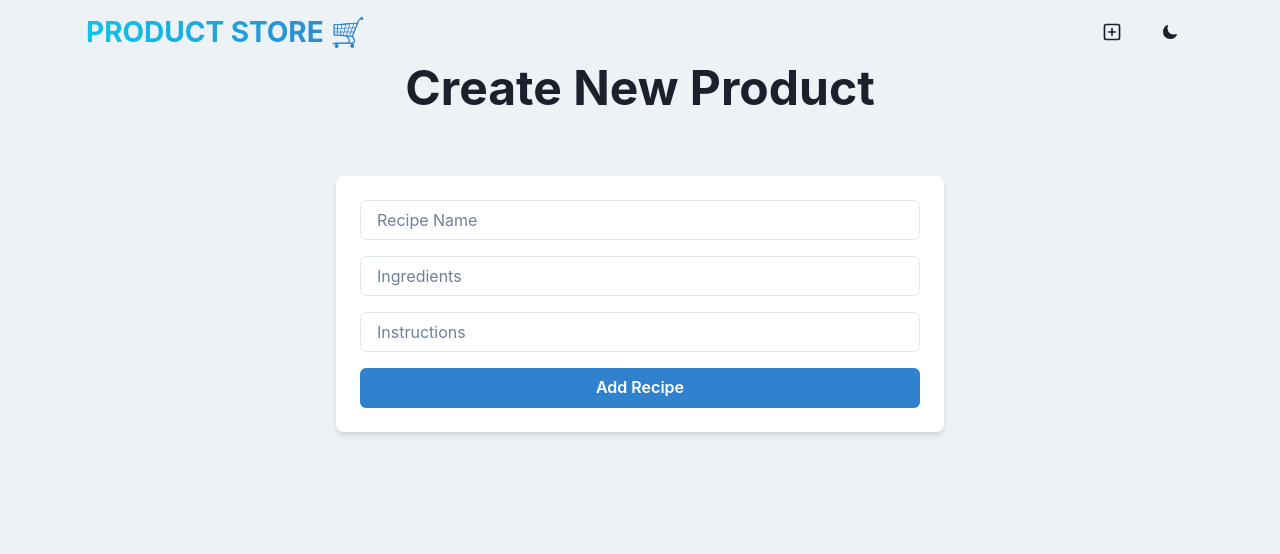
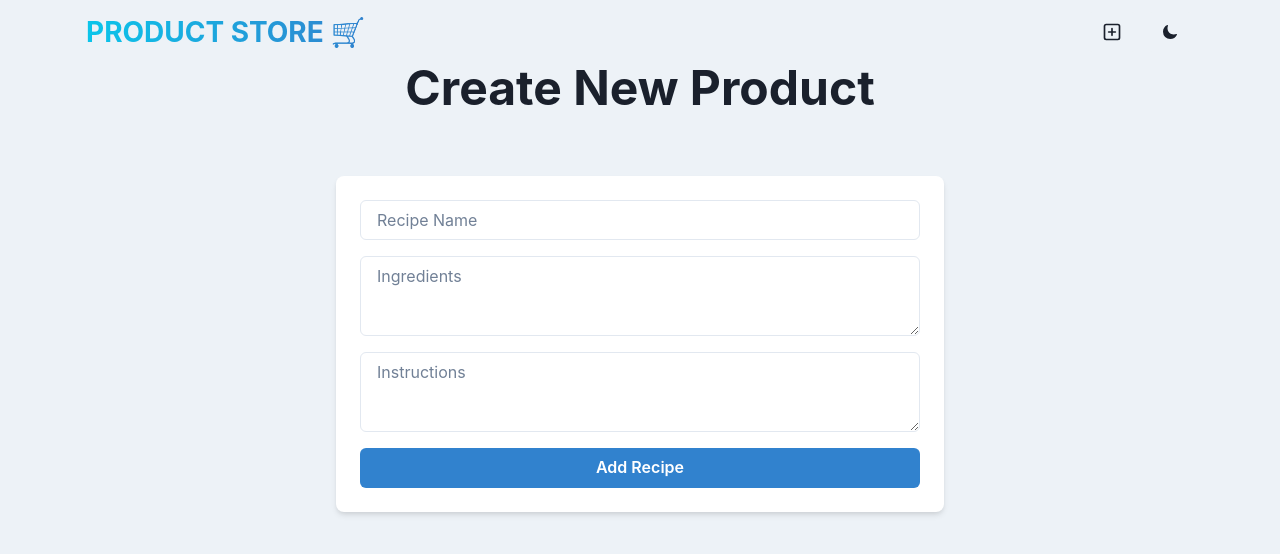
Before and after one commit to LaurenCummings/cookbook-project, a React (Vite) app in the folder frontend/: page /create in a window 1280 px wide. Shown: the top 554 px of the page. Built offline with nearby package versions, Linux system fonts and the light colour scheme.

Commit message:
changed ingredients and instructions to be textareas instead of inputs on createPage

```diff
--- a/frontend/src/pages/CreatePage.jsx
+++ b/frontend/src/pages/CreatePage.jsx
@@ -6,6 +6,7 @@ import {
   Box,
   useColorModeValue,
   Input,
+  Textarea,
   Button,
   useToast,
 } from "@chakra-ui/react";
@@ -63,7 +64,7 @@ const CreatePage = () => {
                 setNewRecipe({ ...newRecipe, name: e.target.value })
               }
             />
-            <Input
+            <Textarea
               placeholder="Ingredients"
               name="ingredients"
               value={newRecipe.ingredients}
@@ -71,7 +72,7 @@ const CreatePage = () => {
                 setNewRecipe({ ...newRecipe, ingredients: e.target.value })
               }
             />
-            <Input
+            <Textarea
               placeholder="Instructions"
               name="instructions"
               value={newRecipe.instructions}
```
